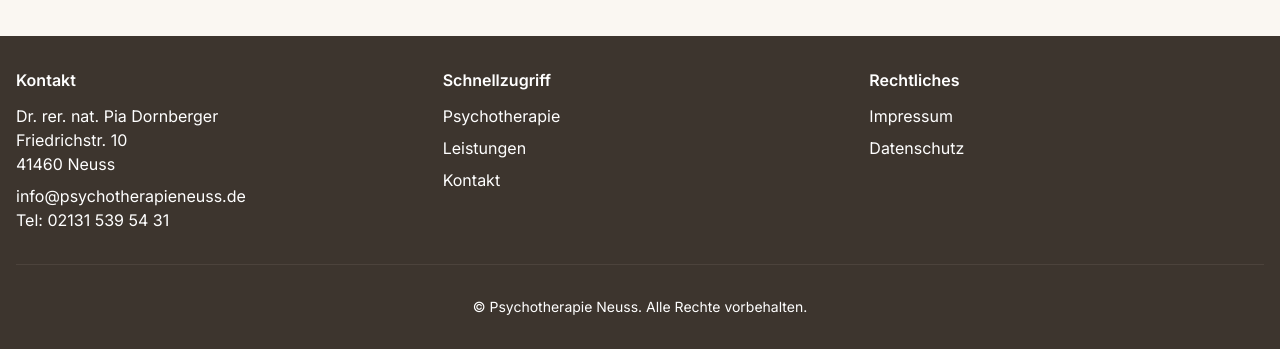
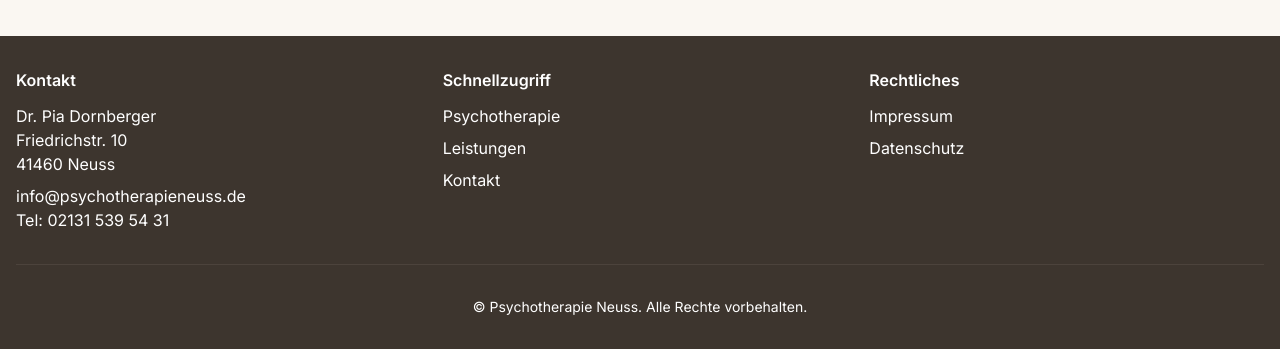
Before and after one commit to patrickjaja/psychotherapieneuss, a PHP site: page / in a window 1280 px wide. Shown: the part 3247-3596 px from the top of the page. Run offline with PHP 8.4, Linux system fonts and the light colour scheme; some libraries are stand-ins or nearby versions.

Commit message:
Remove 'rer. nat.' from footer name

```diff
--- a/templates/base.html.twig
+++ b/templates/base.html.twig
@@ -86,7 +86,7 @@
             <div class="grid grid-cols-1 md:grid-cols-3 gap-8">
                 <div>
                     <h3 class="font-semibold mb-3">Kontakt</h3>
-                    <p>Dr. rer. nat. Pia Dornberger</p>
+                    <p>Dr. Pia Dornberger</p>
                     <p>Friedrichstr. 10</p>
                     <p>41460 Neuss</p>
                     <p class="mt-2">
```
